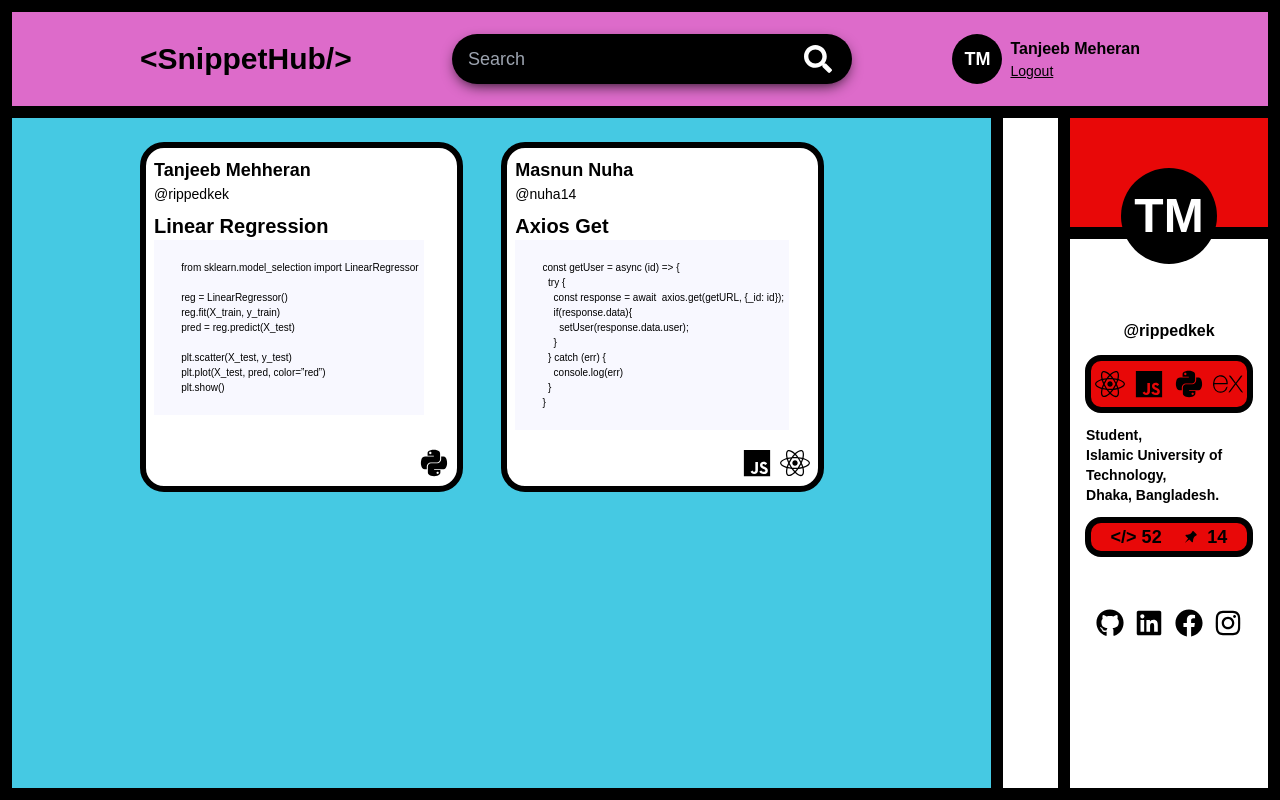
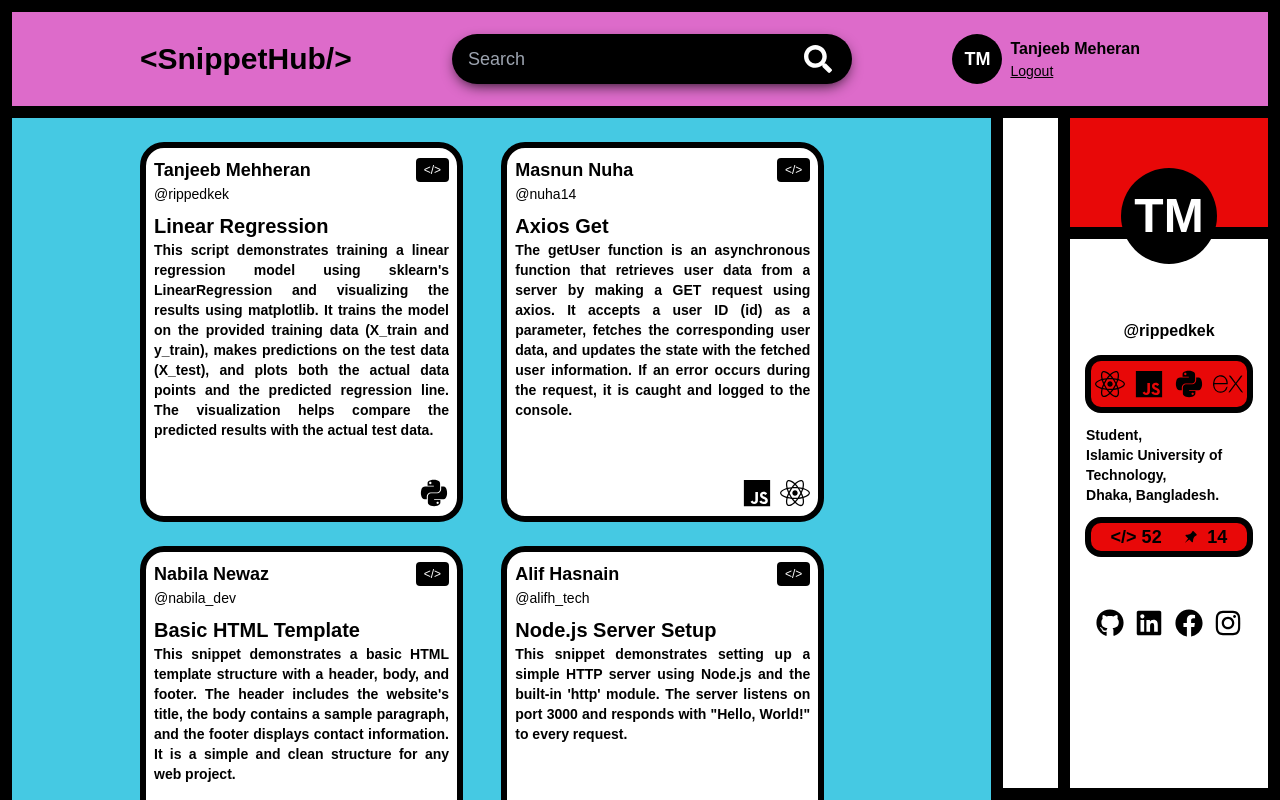
Before and after one commit to RippedKek/SnippetHub, a Next.js app in the folder client/: page / in a window 1280 px wide. Shown: the top 800 px of the page. Built offline with nearby package versions, Linux system fonts and the light colour scheme.

Commit message:
create feed

```diff
--- a/client/app/page.js
+++ b/client/app/page.js
@@ -3,7 +3,7 @@ import Sidebar from '@/components/Sidebar'
 
 export default function Home() {
   return (
-    <div className='md:flex justify-between'>
+    <div className='md:flex justify-between relative'>
       <Feed />
       <Sidebar />
     </div>
--- a/client/components/ControlBar.jsx
+++ b/client/components/ControlBar.jsx
@@ -1,5 +1,7 @@
 const ControlBar = () => {
-  return <div className='w-[20%] border-b-[12px] border-black'></div>
+  return (
+    <div className='w-[20%] sticky top-[118px] max-h-[calc(100vh-118px)] border-b-[12px] border-black'></div>
+  )
 }
 
 export default ControlBar
--- a/client/components/Feed.jsx
+++ b/client/components/Feed.jsx
@@ -7,6 +7,9 @@ const Feed = () => {
       username: 'rippedkek',
       title: 'Linear Regression',
       language: ['python'],
+      description: `
+      This script demonstrates training a linear regression model using sklearn's LinearRegression and visualizing the results using matplotlib. It trains the model on the provided training data (X_train and y_train), makes predictions on the test data (X_test), and plots both the actual data points and the predicted regression line. The visualization helps compare the predicted results with the actual test data.
+    `,
       snippet: `
       from sklearn.model_selection import LinearRegressor
 
@@ -24,6 +27,9 @@ const Feed = () => {
       username: 'nuha14',
       title: 'Axios Get',
       language: ['javascript', 'react'],
+      description: `
+      The getUser function is an asynchronous function that retrieves user data from a server by making a GET request using axios. It accepts a user ID (id) as a parameter, fetches the corresponding user data, and updates the state with the fetched user information. If an error occurs during the request, it is caught and logged to the console.
+    `,
       snippet: `
       const getUser = async (id) => {
         try {
@@ -37,10 +43,63 @@ const Feed = () => {
       }
     `,
     },
+    {
+      name: 'Nabila Newaz',
+      username: 'nabila_dev',
+      title: 'Basic HTML Template',
+      language: ['html', 'css'],
+      description: `
+      This snippet demonstrates a basic HTML template structure with a header, body, and footer. The header includes the website's title, the body contains a sample paragraph, and the footer displays contact information. It is a simple and clean structure for any web project.
+    `,
+      snippet: `
+      <!DOCTYPE html>
+      <html lang="en">
+        <head>
+          <meta charset="UTF-8">
+          <meta name="viewport" content="width=device-width, initial-scale=1.0">
+          <title>Basic HTML Template</title>
+          <link rel="stylesheet" href="styles.css">
+        </head>
+        <body>
+          <header>
+            <h1>Welcome to My Website</h1>
+          </header>
+          <main>
+            <p>This is a sample paragraph in the body of the webpage.</p>
+          </main>
+          <footer>
+            <p>Contact us: contact@example.com</p>
+          </footer>
+        </body>
+      </html>
+    `,
+    },
+    {
+      name: 'Alif Hasnain',
+      username: 'alifh_tech',
+      title: 'Node.js Server Setup',
+      language: ['javascript', 'node.js'],
+      description: `
+      This snippet demonstrates setting up a simple HTTP server using Node.js and the built-in 'http' module. The server listens on port 3000 and responds with "Hello, World!" to every request.
+    `,
+      snippet: `
+      const http = require('http');
+
+      const server = http.createServer((req, res) => {
+        res.statusCode = 200;
+        res.setHeader('Content-Type', 'text/plain');
+        res.end('Hello, World!');
+      });
+
+      server.listen(3000, '127.0.0.1', () => {
+        console.log('Server running at http://127.0.0.1:3000/');
+      });
+    `,
+    },
   ]
 
   return (
-    <div className='w-[70%] px-4 md:px-8 lg:px-16 xl:px-32 2xl:px-64 grid grid-cols-1 lg:grid-cols-2 md:w-full bg-body border-[12px] border-t-0 border-black min-h-[calc(100vh-118px)] overflow-x-auto'>
+    <div className='w-[70%] pb-8 px-4 md:px-8 lg:px-16 xl:px-32 2xl:px-64 grid grid-cols-1 lg:grid-cols-2 md:w-full bg-body border-[12px] border-t-0 border-black min-h-[calc(100vh-118px)] overflow-y-scroll'>
       {snippets.map((item, index) => {
         return <Post key={index} post={item} />
       })}
--- a/client/components/Navbar.jsx
+++ b/client/components/Navbar.jsx
@@ -3,7 +3,7 @@ import SearchBar from './SearchBar'
 
 const Navbar = () => {
   return (
-    <div className='min-h-[118px] px-4 md:px-8 lg:px-16 xl:px-32 bg-primary border-[12px] border-black flex items-center justify-between'>
+    <div className='min-h-[118px] sticky top-0 z-10 px-4 md:px-8 lg:px-16 xl:px-32 bg-primary border-[12px] border-black flex items-center justify-between'>
       <h1 className='text-3xl font-bold'>&lt;SnippetHub/&gt;</h1>
       <SearchBar />
       <ProfileBar />
--- a/client/components/Post.jsx
+++ b/client/components/Post.jsx
@@ -1,10 +1,14 @@
-import { Prism as SyntaxHighlighter } from 'react-syntax-highlighter'
-import { dracula } from 'react-syntax-highlighter/dist/cjs/styles/prism'
+'use client'
 
+import { useState } from 'react'
 import { FaPython } from 'react-icons/fa'
 import { IoLogoJavascript } from 'react-icons/io5'
+import { FaHtml5 } from 'react-icons/fa'
 import { FaReact } from 'react-icons/fa'
-import { docco } from 'react-syntax-highlighter/dist/esm/styles/hljs'
+import { FaCopy } from 'react-icons/fa'
+import Modal from 'react-modal'
+import { Prism as SyntaxHighlighter } from 'react-syntax-highlighter'
+import { dracula } from 'react-syntax-highlighter/dist/esm/styles/prism'
 
 function getIcon(language) {
   switch (language) {
@@ -14,25 +18,108 @@ function getIcon(language) {
       return <IoLogoJavascript size={30} />
     case 'react':
       return <FaReact size={30} />
+    case 'html':
+      return <FaHtml5 size={30} />
     default:
       return null
   }
 }
 
 const Post = ({ post }) => {
+  const [isOpen, setIsOpen] = useState(false)
+  const [copied, setCopied] = useState(false)
+
+  function openModal() {
+    setIsOpen(true)
+  }
+
+  function closeModal() {
+    setIsOpen(false)
+  }
+
+  const handleCopy = () => {
+    navigator.clipboard
+      .writeText(post.snippet)
+      .then(() => {
+        setCopied(true)
+        setTimeout(() => setCopied(false), 2000)
+      })
+      .catch((err) => {
+        console.error('Failed to copy: ', err)
+      })
+  }
+
   return (
-    <div className='w-[323px] h-[350px] mt-6 p-2 rounded-3xl border-[6px] border-black bg-white flex flex-col items-start'>
-      <h1 className='font-bold text-lg'>{post.name}</h1>
+    <div className='w-[323px] h-[380px] mt-6 p-2 rounded-3xl border-[6px] border-black bg-white flex flex-col items-start'>
+      <div className='flex items-center justify-between w-full'>
+        <h1 className='font-bold text-lg'>{post.name}</h1>
+        <button
+          onClick={openModal}
+          className='bg-black text-white text-xs px-2 py-1 rounded'
+        >
+          &lt;/&gt;
+        </button>
+      </div>
+
       <h3 className='font-light text-sm mb-2'>@{post.username}</h3>
       <h1 className='font-bold text-xl'>{post.title}</h1>
 
-      <SyntaxHighlighter
-        language={post.language[0]}
-        style={docco}
-        className='text-[10px] -ml-18 overflow-auto'
+      <p className='text-sm text-justify font-bold w-full max-h-[200px] mb-1 overflow-auto'>
+        {post.description}
+      </p>
+
+      <Modal
+        isOpen={isOpen}
+        onRequestClose={closeModal}
+        contentLabel={post.title}
+        ariaHideApp={false}
+        style={{
+          overlay: {
+            backgroundColor: 'rgba(0, 0, 0, 0.75)',
+            zIndex: 9999, // Ensure the overlay has high z-index
+          },
+          content: {
+            zIndex: 9999, // Ensure the modal content has high z-index
+            width: '500px',
+            minHeight: '300px',
+            margin: 'auto',
+            padding: '10px',
+            borderRadius: '10px',
+            position: 'relative',
+          },
+        }}
       >
-        {post.snippet}
-      </SyntaxHighlighter>
+        <button
+          onClick={closeModal}
+          className='absolute top-2 right-2 text-slate-600 text-xl'
+        >
+          x
+        </button>
+        <div className=' w-full mt-10'>
+          <h1 className='font-bold'>{post.title}</h1>
+          <div className='relative'>
+            <SyntaxHighlighter
+              language={post.language[0]}
+              style={dracula}
+              customStyle={{
+                fontSize: '12px',
+                maxHeight: '500px',
+                overflowY: 'auto',
+              }}
+            >
+              {post.snippet}
+            </SyntaxHighlighter>
+
+            <button
+              onClick={handleCopy}
+              className='absolute top-2 right-2 bg-black text-white px-2 py-1 rounded text-xs flex items-center gap-1'
+            >
+              <FaCopy size={10} />
+              {copied ? 'Copied!' : 'Copy'}
+            </button>
+          </div>
+        </div>
+      </Modal>
 
       <div className='flex gap-2 mt-auto self-end'>
         {post.language.map((lang) => getIcon(lang))}
--- a/client/components/Profile.jsx
+++ b/client/components/Profile.jsx
@@ -7,7 +7,7 @@ import { FaInstagram } from 'react-icons/fa'
 
 const Profile = () => {
   return (
-    <div className='flex flex-col w-[80%] min-h-[calc(100vh-118px)] border-x-[12px] border-b-[12px] border-black'>
+    <div className='flex flex-col sticky top-[118px] w-[80%] max-h-[calc(100vh-118px)] border-x-[12px] border-b-[12px] border-black'>
       <div className='h-[30%] relative'>
         <div className='h-[60%] w-full bg-profile border-b-[12px] border-black'>
           {' '}
--- a/client/components/Sidebar.jsx
+++ b/client/components/Sidebar.jsx
@@ -3,7 +3,7 @@ import Profile from './Profile'
 
 const Sidebar = () => {
   return (
-    <div className='hidden sticky md:flex w-[30%]'>
+    <div className='hidden relative md:flex w-[30%]'>
       <ControlBar />
       <Profile />
     </div>
--- a/client/package.json
+++ b/client/package.json
@@ -15,6 +15,7 @@
     "react": "^19.0.0",
     "react-dom": "^19.0.0",
     "react-icons": "^5.4.0",
+    "react-modal": "^3.16.3",
     "react-syntax-highlighter": "^15.6.1"
   },
   "devDependencies": {
```
Also changed, not shown: 1 other file (tests, documents, lock files or other folders). Lines whose indentation alone changed are shown as unchanged.
